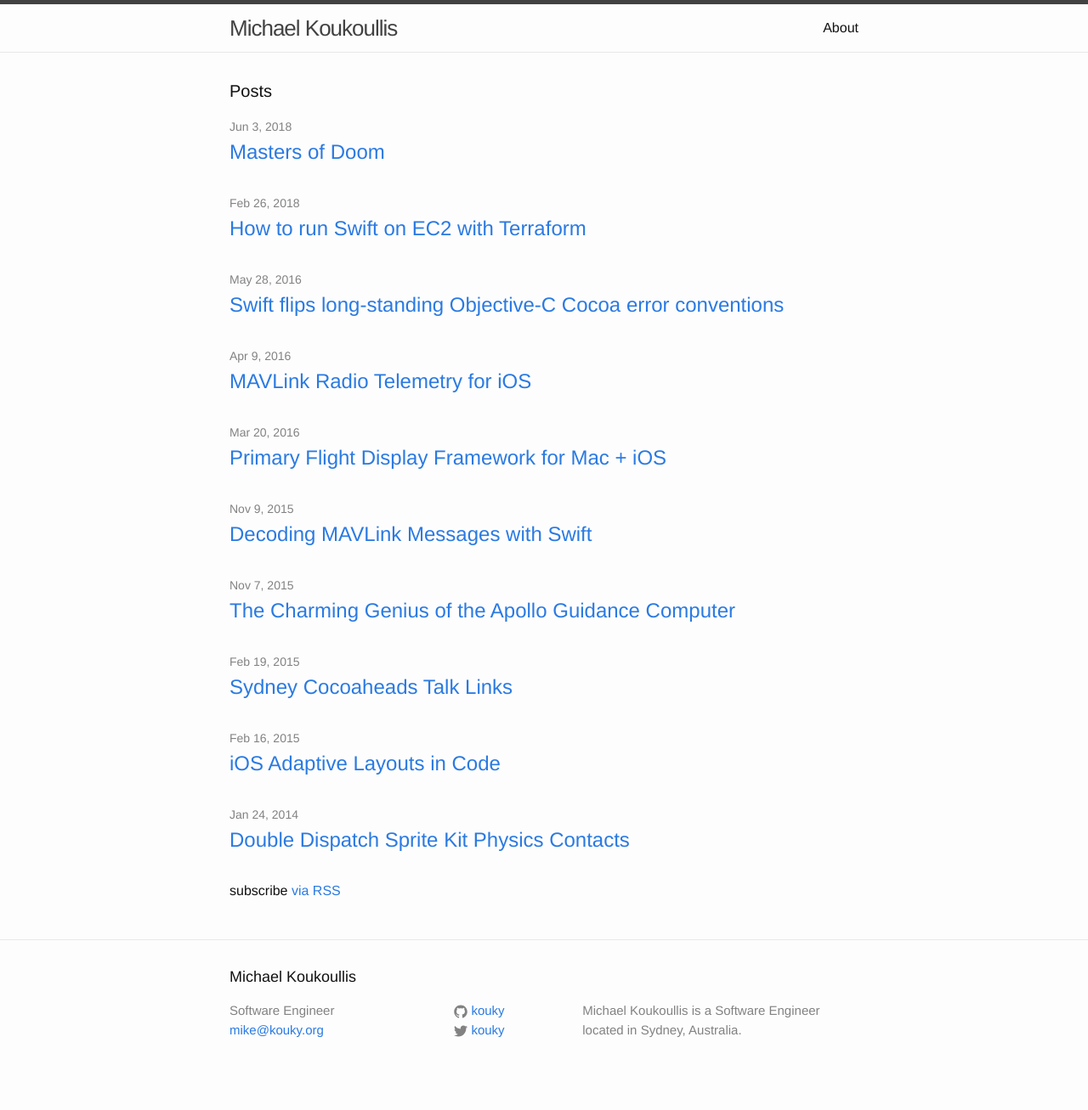
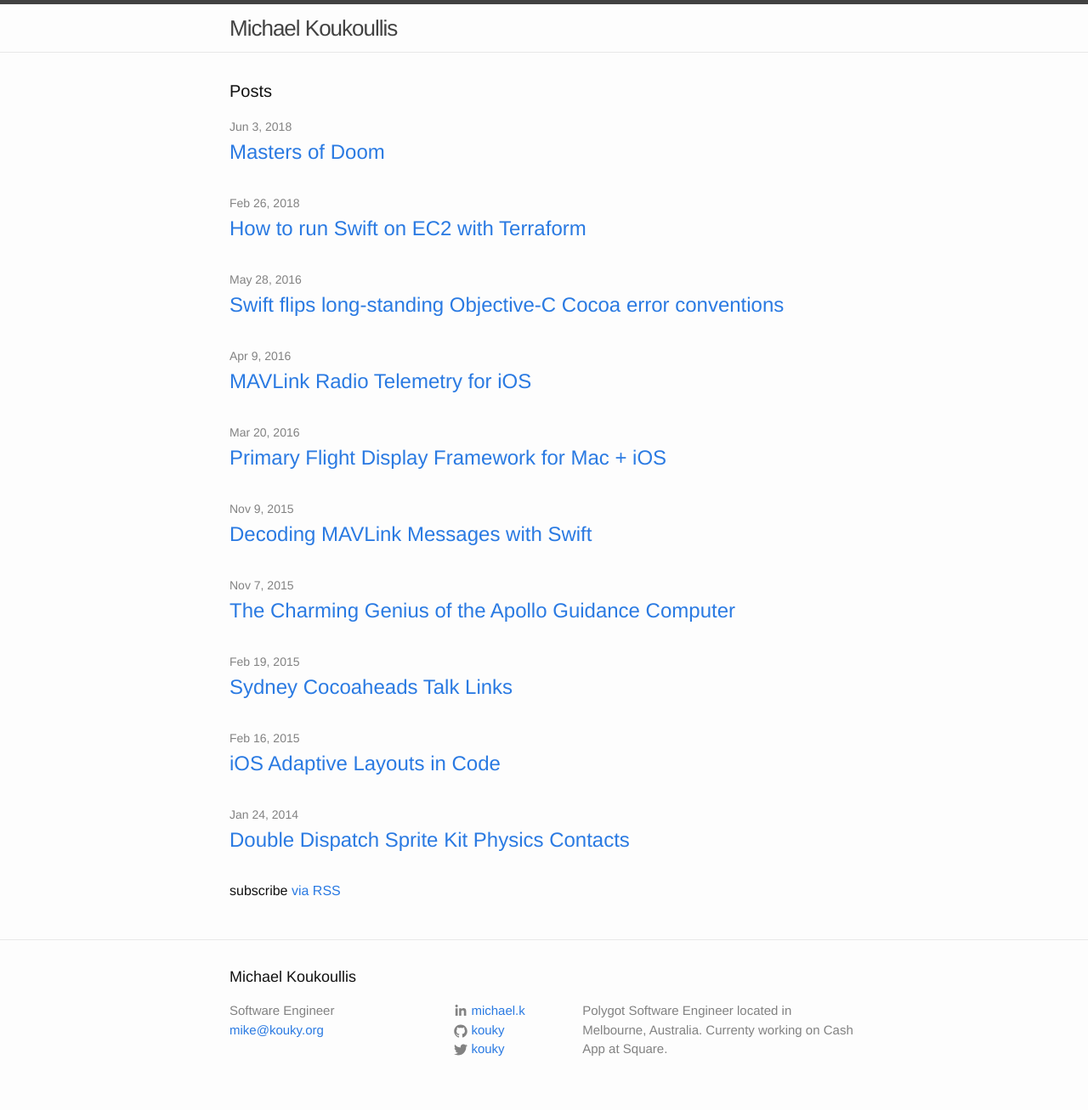
Before and after one commit to kouky/kouky.github.io, a Jekyll site: the page built from index.html, in a window 1280 px wide. Shown: the whole page at 85% size. Built offline with Jekyll 4.4.1, drawn with Linux system fonts in a browser that asks for light colours; before the commit the page ends 1284 px from its top, so only the background shows below that.

Commit message:
Update profile and add linkedin

```diff
--- a/_config.yml
+++ b/_config.yml
@@ -3,11 +3,13 @@ title: Michael Koukoullis
 role:  Software Engineer
 email: mike@kouky.org
 description: > # this means to ignore newlines until "baseurl:"
-  Michael Koukoullis is a Software Engineer located in Sydney, Australia.
+  Polygot Software Engineer located in Melbourne, Australia. Currenty working on Cash App at Square.
 baseurl: "" # the subpath of your site, e.g. /blog/
 url: "http://kouky.org" # the base hostname & protocol for your site
 twitter_username: kouky
 github_username:  kouky
+linkedin_username: michael-koukoullis-91b0171b
+linkedin_name: michael.k
 
 # Build settings
 markdown: kramdown
--- a/_includes/footer.html
+++ b/_includes/footer.html
@@ -14,6 +14,23 @@
 
       <div class="footer-col  footer-col-2">
         <ul class="social-media-list">
+          {% if site.linkedin_username %}
+          <li>
+            <a href="https://www.linkedin.com/in/{{ site.linkedin_username }}">
+              <span class="icon  icon--linkedin">
+                <svg viewBox="0 50 512 512" >
+                  <path fill="#828282" d="M150.65,100.682c0,27.992-22.508,50.683-50.273,50.683c-27.765,0-50.273-22.691-50.273-50.683
+                  C50.104,72.691,72.612,50,100.377,50C128.143,50,150.65,72.691,150.65,100.682z M143.294,187.333H58.277V462h85.017V187.333z
+                  M279.195,187.333h-81.541V462h81.541c0,0,0-101.877,0-144.181c0-38.624,17.779-61.615,51.807-61.615
+                  c31.268,0,46.289,22.071,46.289,61.615c0,39.545,0,144.181,0,144.181h84.605c0,0,0-100.344,0-173.915
+                  s-41.689-109.131-99.934-109.131s-82.768,45.369-82.768,45.369V187.333z"/>
+                </svg>
+              </span>
+
+              <span class="username">{{ site.linkedin_name }}</span>
+            </a>
+          </li>
+          {% endif %}
           {% if site.github_username %}
           <li>
             <a href="https://github.com/{{ site.github_username }}">
```
Also changed, not shown: about.md (deleted, +0 -11 lines), 1 other file.
